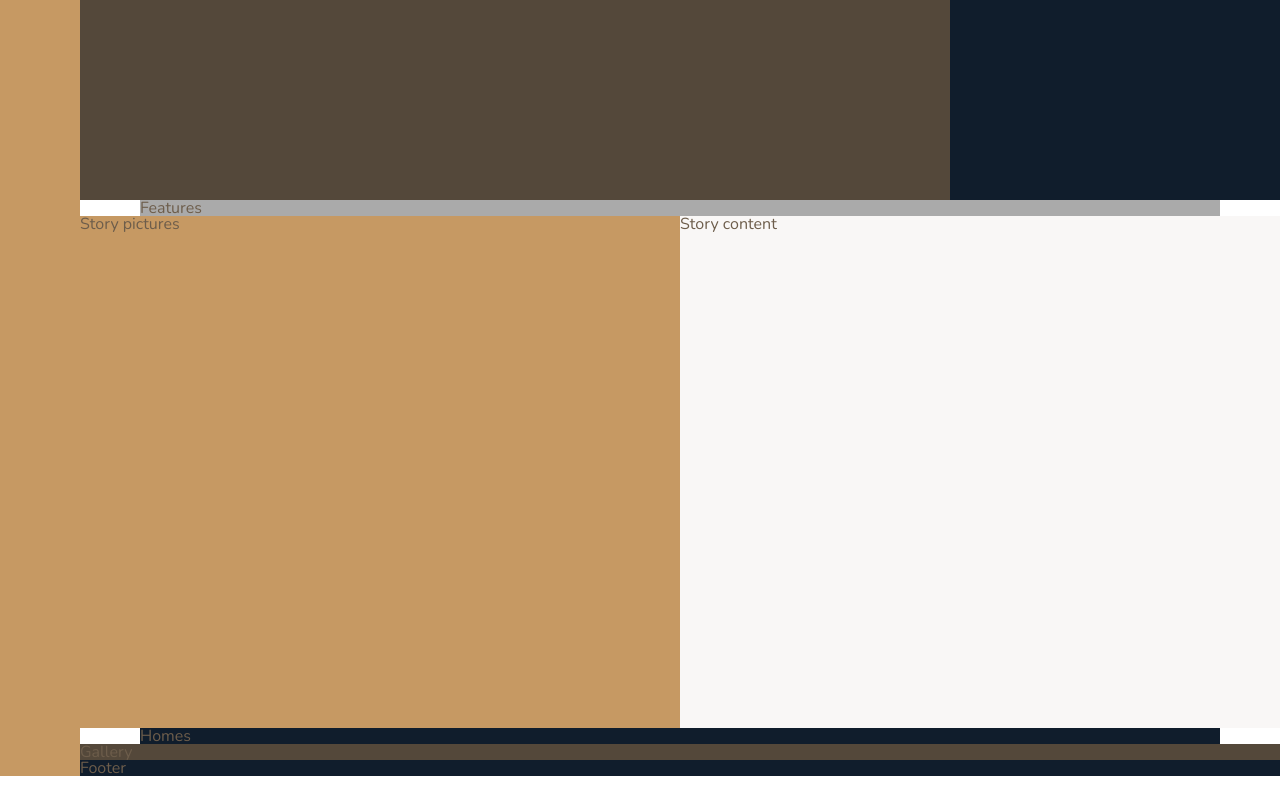
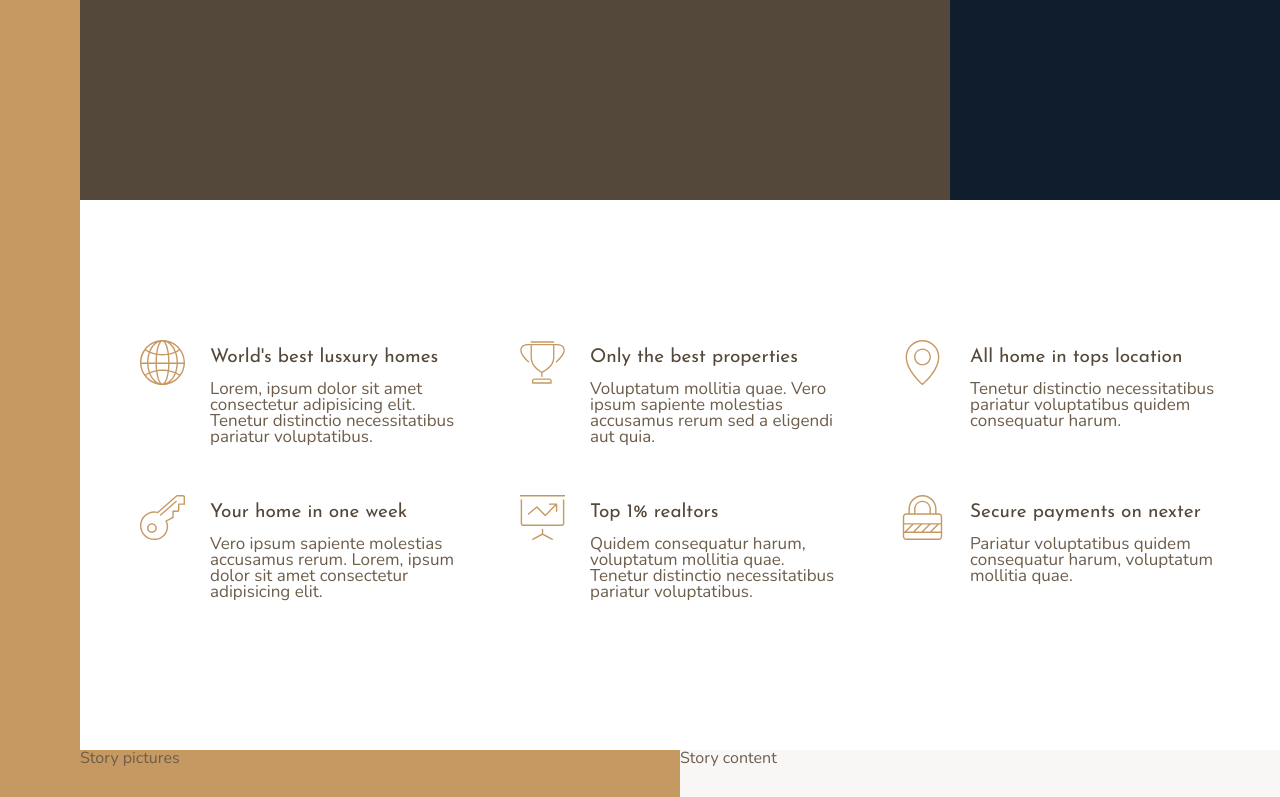
Before and after one commit to fgiananti/nexter-project, a website built with webpack: page app/index.html in a window 1280 px wide. Shown: the part 440-1237 px from the top of the page. Built offline with nearby package versions, Linux system fonts and the light colour scheme.

Commit message:
basic features

```diff
--- a/app/assets/styles/base/_typography.scss
+++ b/app/assets/styles/base/_typography.scss
@@ -5,3 +5,26 @@ body {
   font-weight: 300;
   line-height: 1.6rem;
 }
+
+%heading {
+  font-family: $font-display;
+  font-weight: 400;
+}
+
+.heading-1 {
+  @extend %heading;
+}
+.heading-2 {
+  @extend %heading;
+}
+.heading-3 {
+  @extend %heading;
+}
+.heading-4 {
+  @extend %heading;
+  font-size: 1.9rem;
+
+  &--light { color: $color-grey-light-1 }
+
+  &--dark { color: $color-grey-dark-1 }
+}
--- /dev/null
+++ b/app/assets/styles/components/_feature.scss
@@ -0,0 +1,18 @@
+.feature {
+  display: grid;
+  grid-template-columns: min-content 1fr;
+  grid-row-gap: 1.5rem;
+  grid-column-gap: 2.5rem;
+
+  &__icon {
+    fill: $color-primary;
+    width: 4.5rem;
+    height: 4.5rem;
+    grid-row: 1 / span 2;
+    transform: translateY(-1rem);
+  }
+
+  &__text {
+    font-size: 1.7rem;
+  }
+}
--- a/app/assets/styles/components/_features.scss
+++ /dev/null
@@ -1,4 +0,0 @@
-.features {
-  background-color: $color-grey-light-2;
-  grid-column: center-start / center-end;
-}
--- /dev/null
+++ b/app/assets/styles/layout/_features.scss
@@ -0,0 +1,10 @@
+.features {
+  grid-column: center-start / center-end;
+
+  margin: 15rem 0;
+
+  display: grid;
+  grid-template-columns: repeat(auto-fit, minmax(25rem, 1fr));
+  grid-gap: 6rem;
+  align-items: start;
+}
--- a/app/assets/styles/styles.scss
+++ b/app/assets/styles/styles.scss
@@ -5,12 +5,13 @@
 @import 'base/animations';
 @import 'base/utilities';
 @import 'base/typography';
-@import 'components/container';
-@import 'components/features';
-@import 'components/footer';
-@import 'components/gallery';
-@import 'components/header';
-@import 'components/homes';
-@import 'components/realtors';
-@import 'components/sidebar';
-@import 'components/story';
+@import 'layout/container';
+@import 'layout/features';
+@import 'layout/footer';
+@import 'layout/gallery';
+@import 'layout/header';
+@import 'layout/homes';
+@import 'layout/realtors';
+@import 'layout/sidebar';
+@import 'layout/story';
+@import 'components/feature';
--- a/app/index.html
+++ b/app/index.html
@@ -15,7 +15,50 @@
       <div class="sidebar">Sidebar</div>
       <div class="header">Header</div>
       <div class="realtors">Top 3 realtors</div>
-      <section class="features">Features</section>
+      <section class="features">
+        <div class="feature">
+          <svg class="feature__icon">
+            <use xlink:href="assets/images/sprites/sprite.svg#icon-global"></use>
+          </svg>
+          <h4 class="heading-4 heading-4--dark">World's best lusxury homes</h4>
+          <p class="feature__text">Lorem, ipsum dolor sit amet consectetur adipisicing elit. Tenetur distinctio necessitatibus pariatur voluptatibus.</p>
+        </div>
+        <div class="feature">
+          <svg class="feature__icon">
+            <use xlink:href="assets/images/sprites/sprite.svg#icon-trophy"></use>
+          </svg>
+          <h4 class="heading-4 heading-4--dark">Only the best properties</h4>
+          <p class="feature__text">Voluptatum mollitia quae. Vero ipsum sapiente molestias accusamus rerum sed a eligendi aut quia.</p>
+        </div>
+        <div class="feature">
+          <svg class="feature__icon">
+            <use xlink:href="assets/images/sprites/sprite.svg#icon-map-pin"></use>
+          </svg>
+          <h4 class="heading-4 heading-4--dark">All home in tops location</h4>
+          <p class="feature__text">Tenetur distinctio necessitatibus pariatur voluptatibus quidem consequatur harum.</p>
+        </div>
+        <div class="feature">
+          <svg class="feature__icon">
+            <use xlink:href="assets/images/sprites/sprite.svg#icon-key"></use>
+          </svg>
+          <h4 class="heading-4 heading-4--dark">Your home in one week</h4>
+          <p class="feature__text">Vero ipsum sapiente molestias accusamus rerum. Lorem, ipsum dolor sit amet consectetur adipisicing elit.</p>
+        </div>
+        <div class="feature">
+          <svg class="feature__icon">
+            <use xlink:href="assets/images/sprites/sprite.svg#icon-presentation"></use>
+          </svg>
+          <h4 class="heading-4 heading-4--dark">Top 1% realtors</h4>
+          <p class="feature__text">Quidem consequatur harum, voluptatum mollitia quae. Tenetur distinctio necessitatibus pariatur voluptatibus.</p>
+        </div>
+        <div class="feature">
+          <svg class="feature__icon">
+            <use xlink:href="assets/images/sprites/sprite.svg#icon-lock"></use>
+          </svg>
+          <h4 class="heading-4 heading-4--dark">Secure payments on nexter</h4>
+          <p class="feature__text">Pariatur voluptatibus quidem consequatur harum, voluptatum mollitia quae.</p>
+        </div>
+      </section>
       <div class="story__pictures">Story pictures</div>
       <div class="story__content">Story content</div>
       <section class="homes">Homes</section>
```
Also changed, not shown: app/assets/styles/layout/_container.scss (renamed from app/assets/styles/components/_container.scss), app/assets/styles/layout/_footer.scss (renamed from app/assets/styles/components/_footer.scss), app/assets/styles/layout/_gallery.scss (renamed from app/assets/styles/components/_gallery.scss), app/assets/styles/layout/_header.scss (renamed from app/assets/styles/components/_header.scss), app/assets/styles/layout/_homes.scss (renamed from app/assets/styles/components/_homes.scss), app/assets/styles/layout/_realtors.scss (renamed from app/assets/styles/components/_realtors.scss), app/assets/styles/layout/_sidebar.scss (renamed from app/assets/styles/components/_sidebar.scss), app/assets/styles/layout/_story.scss (renamed from app/assets/styles/components/_story.scss), app/temp/styles/styles.css.
